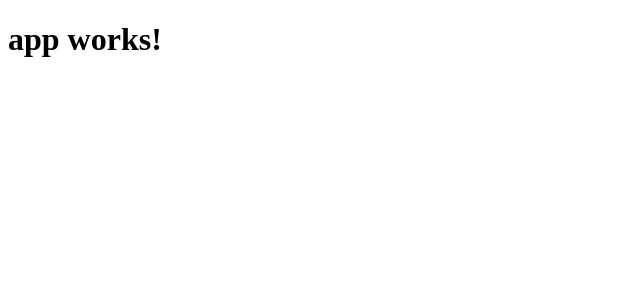
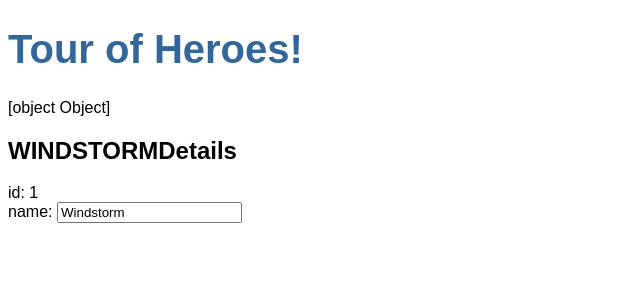
Before and after one commit to Gomasatan/angular-tour-of-heroes, an Angular app: page / in a window 1280 px wide. Shown: the top 300 px of the page, without its empty margins (0-640 px from the left). Built offline with nearby package versions, Linux system fonts and the light colour scheme.

Commit message:
チュートリアルを進めた

```diff
--- a/src/app/app.component.css
+++ b/src/app/app.component.css
@@ -0,0 +1,20 @@
+h1{
+    color: #369;
+    font-family: Arial, Helvetica, sans-serif;
+    font-size: 250%;
+}
+h2,h3{
+    color: #444;
+    font-family: Arial, Helvetica, sans-serif;
+    font-weight: lighter;
+}
+body{
+    margin: 2em;
+}
+body, input[text],button{
+    color: #888;
+    font-family: Cambria, Georgia;
+}
+*{
+    font-family: Arial, Helvetica, sans-serif;
+}
--- a/src/app/app.component.html
+++ b/src/app/app.component.html
@@ -1,3 +1,4 @@
 <h1>
   {{title}}
 </h1>
+<app-heroes></app-heroes>
--- a/src/app/app.component.ts
+++ b/src/app/app.component.ts
@@ -6,5 +6,5 @@
   styleUrls: ['./app.component.css']
 })
 export class AppComponent {
-  title = 'app works!';
+  title = 'Tour of Heroes!';
 }
--- a/src/app/app.module.ts
+++ b/src/app/app.module.ts
@@ -4,10 +4,12 @@
 import { HttpModule } from '@angular/http';
 
 import { AppComponent } from './app.component';
+import { HeroesComponent } from './heroes/heroes.component';
 
 @NgModule({
   declarations: [
-    AppComponent
+    AppComponent,
+    HeroesComponent
   ],
   imports: [
     BrowserModule,
--- /dev/null
+++ b/src/app/hero.ts
@@ -0,0 +1,4 @@
+export class Hero{
+    id: number;
+    name: string;
+}
--- /dev/null
+++ b/src/app/heroes/heroes.component.html
@@ -0,0 +1,10 @@
+<p>{{hero}}</p>
+
+<h2>{{hero.name|uppercase}}Details</h2>
+<div><span>id: </span>{{hero.id}}</div>
+<!-- <div><span>name: </span>{{hero.name}}</div> -->
+<div>
+    <label>name:
+        <input [(ngModel)]="hero.name" placeholder="name">
+    </label>
+</div>
--- /dev/null
+++ b/src/app/heroes/heroes.component.ts
@@ -0,0 +1,20 @@
+import { Component, OnInit } from '@angular/core';
+import { Hero } from '../hero'
+
+@Component({
+  selector: 'app-heroes',
+  templateUrl: './heroes.component.html',
+  styleUrls: ['./heroes.component.css']
+})
+export class HeroesComponent implements OnInit {
+  hero: Hero = {
+    id: 1,
+    name: 'Windstorm'
+  };
+
+  constructor() { }
+
+  ngOnInit() {
+  }
+
+}
```
Also changed, not shown: src/app/tsconfig.json (added, +8 -0 lines), src/app/heroes/heroes.component.css (added), 1 other file (tests, documents, lock files or other folders).
